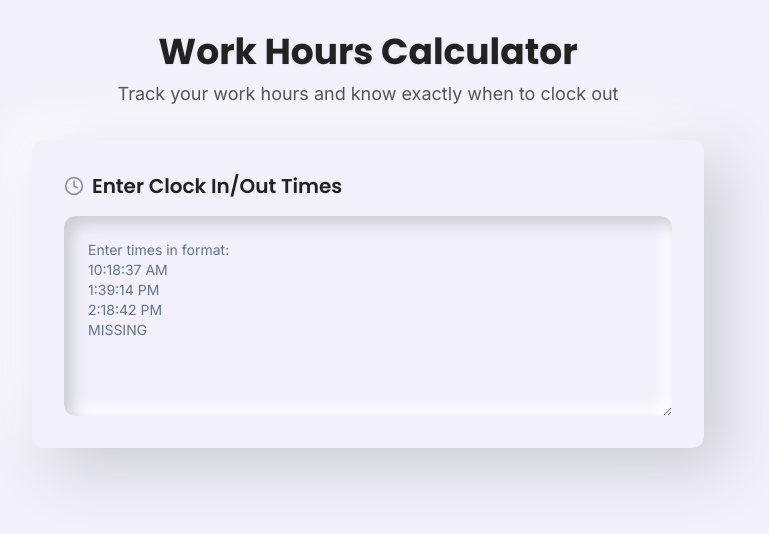
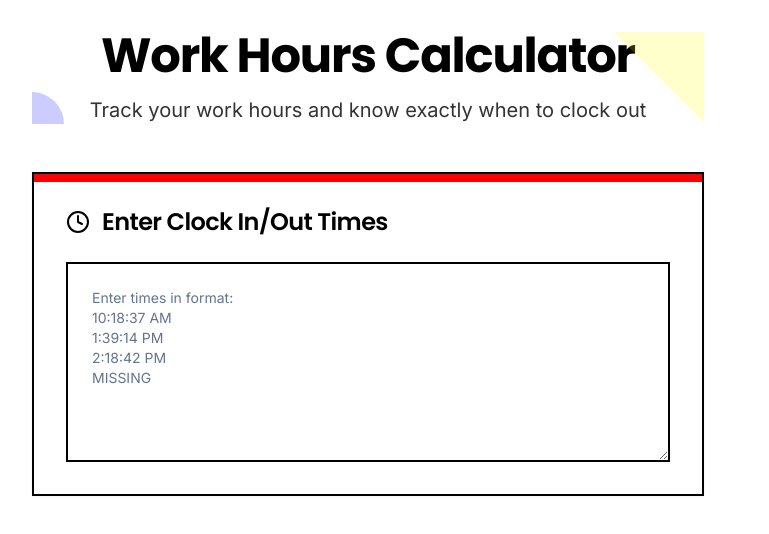
Before and after one commit to gnkbhuvan/trackofficehours, a React (Vite) app: page / in a window 1280 px wide. Shown: the top 534 px of the page, without its empty margins (272-1041 px from the left). Built offline with nearby package versions, Linux system fonts and the light colour scheme.

Commit message:
Implement Bauhaus UI Design Style
Adopt Bauhaus design principles including minimalism, grid systems, simple typography, geometric shapes, and a bold color palette. Update styles to reflect clean lines, ample white space, and a focus on functionality.
[skip gpt_engineer]

```diff
--- a/src/index.css
+++ b/src/index.css
@@ -25,7 +25,7 @@
     --border: 214.3 31.8% 91.4%;
     --input: 214.3 31.8% 91.4%;
     --ring: 221.2 83.2% 53.3%;
-    --radius: 0.75rem;
+    --radius: 0;
   }
 }
 
@@ -34,23 +34,37 @@
     @apply border-border;
   }
   body {
-    @apply bg-background text-foreground font-['Inter'];
+    @apply bg-white text-black font-['Inter'];
   }
   h1, h2, h3, h4, h5, h6 {
-    @apply font-['Poppins'];
+    @apply font-['Poppins'] tracking-tight;
   }
 }
 
 .time-input {
-  @apply min-h-[200px] w-full rounded-lg border-0 bg-[#F1F0FB] p-6 font-['Inter'] text-sm shadow-[inset_8px_8px_16px_#cdccd5,inset_-8px_-8px_16px_#ffffff] focus:border-0 focus:ring-0;
+  @apply min-h-[200px] w-full border-2 border-black bg-white p-6 font-['Inter'] text-sm focus:border-[#0000FF] focus:ring-0;
 }
 
 .time-card {
-  @apply overflow-hidden rounded-xl border-0 bg-[#F1F0FB] p-8 shadow-[20px_20px_60px_#cdccd5,-20px_-20px_60px_#ffffff] transition-all;
+  @apply relative border-2 border-black bg-white p-8 transition-all before:absolute before:left-0 before:top-0 before:h-2 before:w-full before:bg-[#FF0000];
 }
 
 .result-text {
   @apply text-lg font-medium font-['Inter'];
+}
+
+.bauhaus-pattern {
+  @apply relative overflow-hidden;
+}
+
+.bauhaus-pattern::before {
+  content: '';
+  @apply absolute -right-16 -top-16 h-32 w-32 rotate-45 bg-[#FFFF00] opacity-20;
+}
+
+.bauhaus-pattern::after {
+  content: '';
+  @apply absolute -bottom-8 -left-8 h-16 w-16 rounded-full bg-[#0000FF] opacity-20;
 }
 
 .animate-fade {
--- a/src/pages/Index.tsx
+++ b/src/pages/Index.tsx
@@ -35,33 +35,35 @@ const Index = () => {
   const getStatusColor = (status: string) => {
     switch (status) {
       case 'incomplete':
-        return 'text-[#8E9196]';
+        return 'text-black';
       case 'overtime':
-        return 'text-[#FEC6A1]';
+        return 'text-[#FF0000]';
       case 'done':
-        return 'text-[#F2FCE2]';
+        return 'text-[#0000FF]';
       default:
-        return 'text-[#8E9196]';
+        return 'text-black';
     }
   };
 
   return (
-    <div className="min-h-screen bg-[#F1F0FB] p-4 md:p-8">
+    <div className="min-h-screen bg-white p-4 md:p-8">
       <div className="mx-auto max-w-2xl">
-        <div className="mb-8 text-center">
-          <h1 className="mb-2 text-4xl font-bold text-[#222222] drop-shadow-sm">
-            Work Hours Calculator
-          </h1>
-          <p className="text-[#555555] font-['Inter'] text-lg">
-            Track your work hours and know exactly when to clock out
-          </p>
+        <div className="mb-12 text-center">
+          <div className="bauhaus-pattern">
+            <h1 className="mb-4 text-5xl font-bold text-black">
+              Work Hours Calculator
+            </h1>
+            <p className="text-[#333333] font-['Inter'] text-xl">
+              Track your work hours and know exactly when to clock out
+            </p>
+          </div>
         </div>
 
-        <div className="space-y-6">
+        <div className="space-y-8">
           <Card className="time-card">
-            <div className="mb-4 flex items-center gap-2">
-              <Clock className="h-5 w-5 text-[#8E9196]" />
-              <h2 className="text-xl font-semibold text-[#222222]">
+            <div className="mb-6 flex items-center gap-3">
+              <Clock className="h-6 w-6 text-black" />
+              <h2 className="text-2xl font-semibold text-black">
                 Enter Clock In/Out Times
               </h2>
             </div>
@@ -75,17 +77,17 @@ const Index = () => {
 
           {calculation && (
             <Card className="time-card">
-              <h2 className="mb-4 text-xl font-semibold text-[#222222]">
+              <h2 className="mb-6 text-2xl font-semibold text-black">
                 Calculation Result
               </h2>
-              <div className="space-y-4">
-                <p className={`rounded-lg bg-[#F1F0FB] p-6 font-['Inter'] text-lg font-medium shadow-[inset_8px_8px_16px_#cdccd5,inset_-8px_-8px_16px_#ffffff] ${getStatusColor(calculation.status)}`}>
+              <div className="space-y-6">
+                <p className={`border-2 border-black bg-white p-6 font-['Inter'] text-xl ${getStatusColor(calculation.status)}`}>
                   {calculation.message}
                 </p>
                 {calculation.clockOutTime && (
-                  <div className="mt-4 rounded-lg bg-[#F1F0FB] p-6 shadow-[8px_8px_16px_#cdccd5,-8px_-8px_16px_#ffffff]">
-                    <span className="block text-lg font-semibold text-[#222222]">Recommended Clock Out Time:</span>
-                    <span className="mt-2 block text-2xl font-bold text-[#8E9196]">
+                  <div className="border-2 border-black bg-white p-6">
+                    <span className="block text-xl font-semibold text-black">Recommended Clock Out Time:</span>
+                    <span className="mt-2 block text-3xl font-bold text-[#0000FF]">
                       {calculation.clockOutTime}
                     </span>
                   </div>
```
